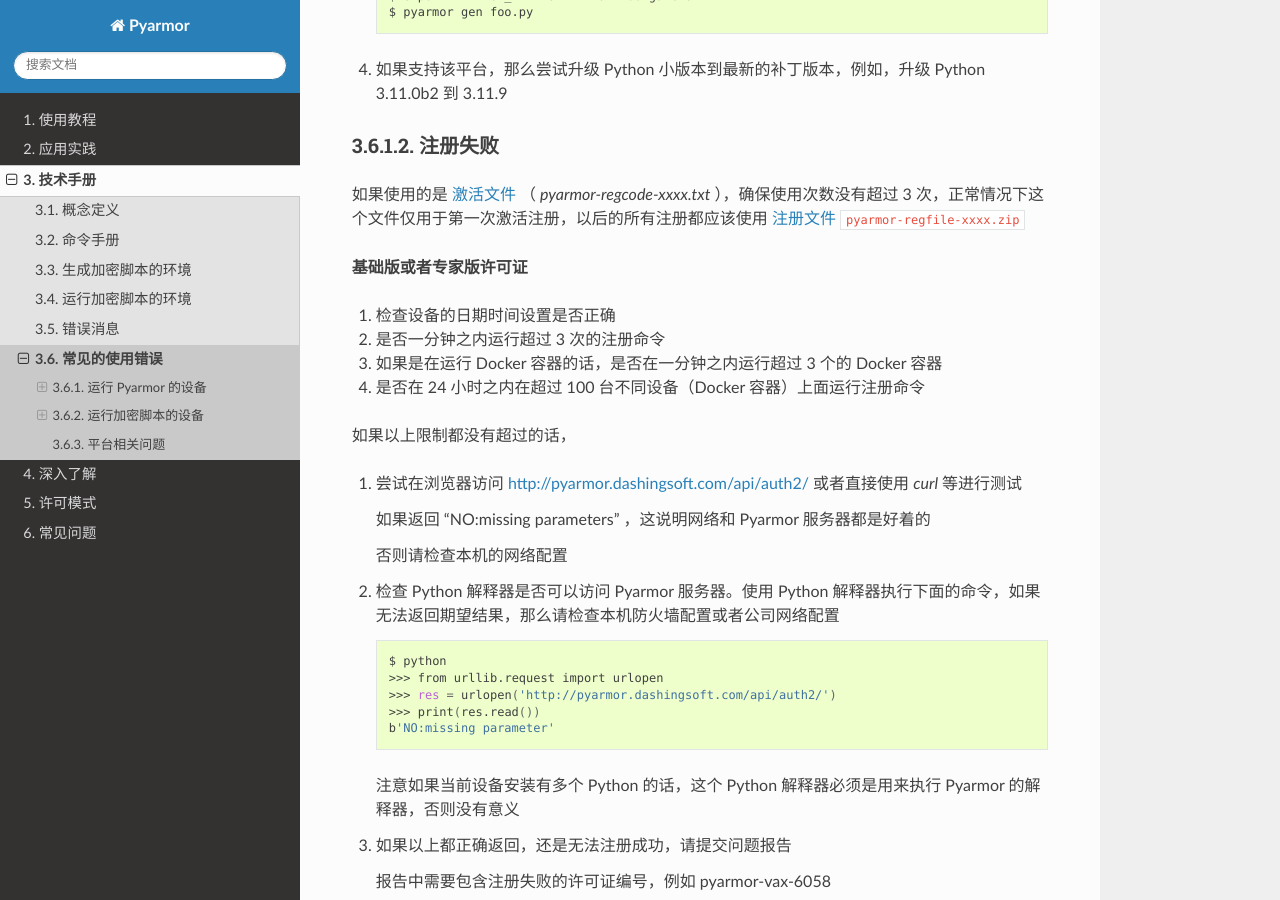
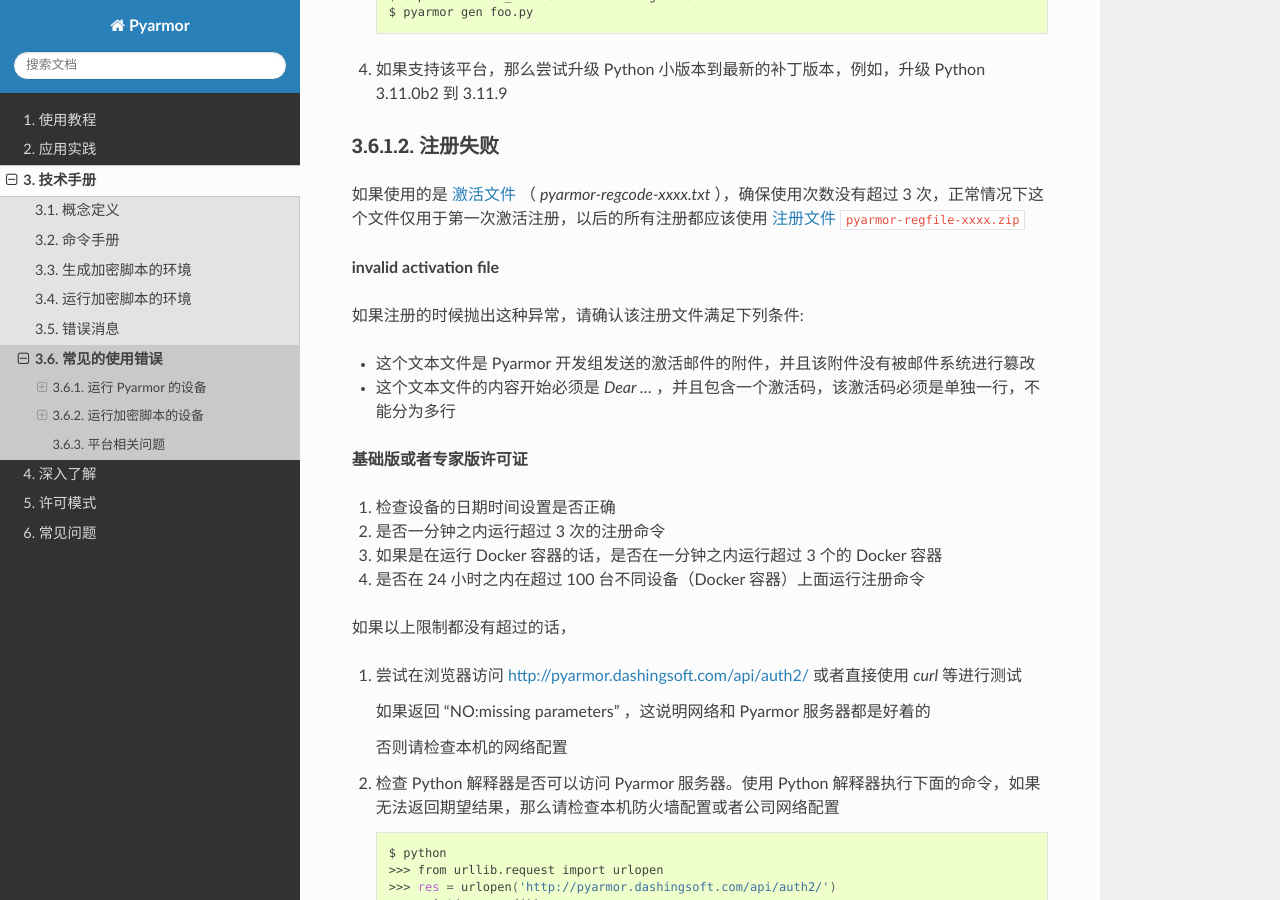
Before and after one commit to dashingsoft/pyarmor-docs-zh, a Sphinx documentation site: the page built from docs/reference/solutions.rst, in a window 1280 px wide and 900 px high, scrolled down 1872 px. Built offline with Sphinx 7.4.7 and the Read the Docs theme 3.1.0, drawn with Linux system fonts in a browser that asks for light colours.

Commit message:
Doc eroor `invalid activation file`

```diff
--- a/docs/reference/solutions.rst
+++ b/docs/reference/solutions.rst
@@ -100,6 +100,13 @@
 --------
 
 如果使用的是 :term:`激活文件` （ `pyarmor-regcode-xxxx.txt` ），确保使用次数没有超过 3 次，正常情况下这个文件仅用于第一次激活注册，以后的所有注册都应该使用 :term:`注册文件` ``pyarmor-regfile-xxxx.zip``
+
+**invalid activation file**
+
+如果注册的时候抛出这种异常，请确认该注册文件满足下列条件:
+
+- 这个文本文件是 Pyarmor 开发组发送的激活邮件的附件，并且该附件没有被邮件系统进行篡改
+- 这个文本文件的内容开始必须是 `Dear ...` ，并且包含一个激活码，该激活码必须是单独一行，不能分为多行
 
 **基础版或者专家版许可证**
 
```
